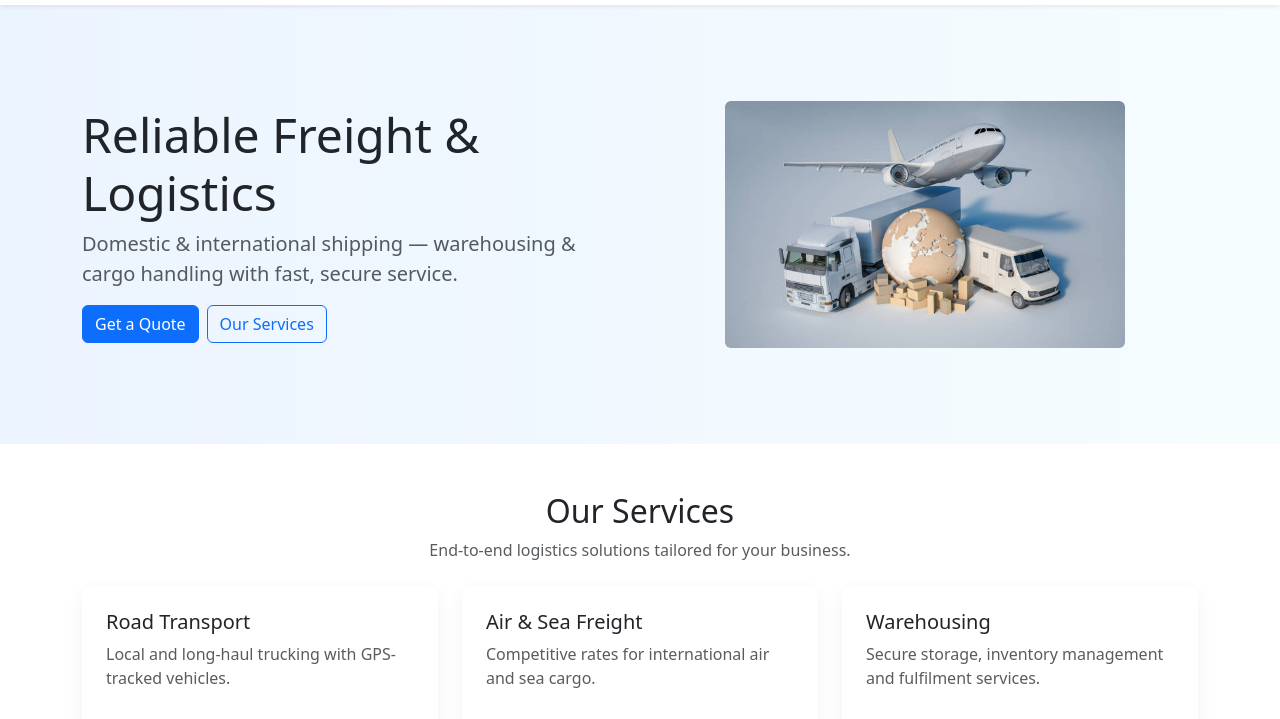
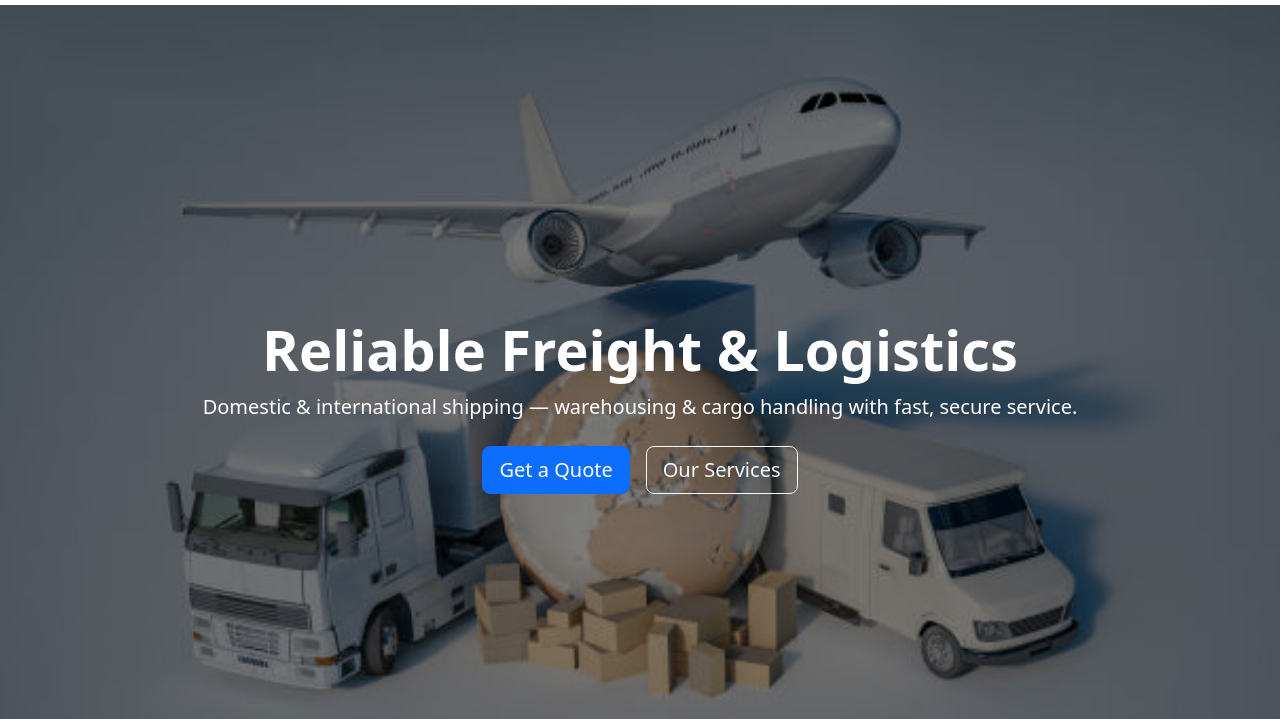
Before and after one commit to owaiswaheed7224/arhamfreightlogistics, a plain HTML site: page index.html in a window 1280 px wide. Shown: the part 81-800 px from the top of the page. Drawn offline with nearby package versions, Linux system fonts and the light colour scheme.

Commit message:
Update index.html

```diff
--- a/index.html
+++ b/index.html
@@ -11,11 +11,26 @@
       --accent:#0dcaf0;
       --dark:#0b2236;
     }
-    .hero{
-      background:linear-gradient(90deg, rgba(13,110,253,0.08), rgba(13,202,240,0.04));
-      padding:6rem 0;
+    .hero {
+      position: relative;
+      height: 100vh;
+      background: url('worldwide-transportation.jpg') center/cover no-repeat;
+      display: flex;
+      align-items: center;
+      text-align: center;
+      color: #fff;
     }
-    .service-card{border-radius:12px;box-shadow:0 6px 18px rgba(11,34,54,0.06)}
+    .hero::after {
+      content: "";
+      position: absolute;
+      top: 0; left: 0; right: 0; bottom: 0;
+      background: rgba(0,0,0,0.5); /* overlay for better text visibility */
+    }
+    .hero-content {
+      position: relative;
+      z-index: 1;
+    }
+    .service-card {border-radius:12px;box-shadow:0 6px 18px rgba(11,34,54,0.06)}
     footer{background:#061426;color:#cfeefc}
     .logo-img{height:60px;}
   </style>
@@ -56,20 +71,14 @@
 
   <!-- HERO -->
   <header class="hero">
-    <div class="container">
-      <div class="row align-items-center">
-        <div class="col-lg-6">
-          <h1 class="display-5">Reliable Freight & Logistics</h1>
-          <p class="lead text-muted">Domestic & international shipping — warehousing & cargo handling with fast, secure service.</p>
-          <div class="d-flex gap-2">
-            <a href="#contact" class="btn btn-primary">Get a Quote</a>
-            <a href="#services" class="btn btn-outline-primary">Our Services</a>
-          </div>
-        </div>
-        <div class="col-lg-6 text-center">
-          <!-- Updated Picture Instead of Logo -->
-          <img src="worldwide-transportation.jpg" alt="Freight Services" class="img-fluid rounded" style="max-width:400px">
-        </div>
+    <div class="container hero-content">
+      <h1 class="display-4 fw-bold">Reliable Freight & Logistics</h1>
+      <p class="lead mb-4">
+        Domestic & international shipping — warehousing & cargo handling with fast, secure service.
+      </p>
+      <div class="d-flex justify-content-center gap-3">
+        <a href="#contact" class="btn btn-primary btn-lg">Get a Quote</a>
+        <a href="#services" class="btn btn-outline-light btn-lg">Our Services</a>
       </div>
     </div>
   </header>
```
